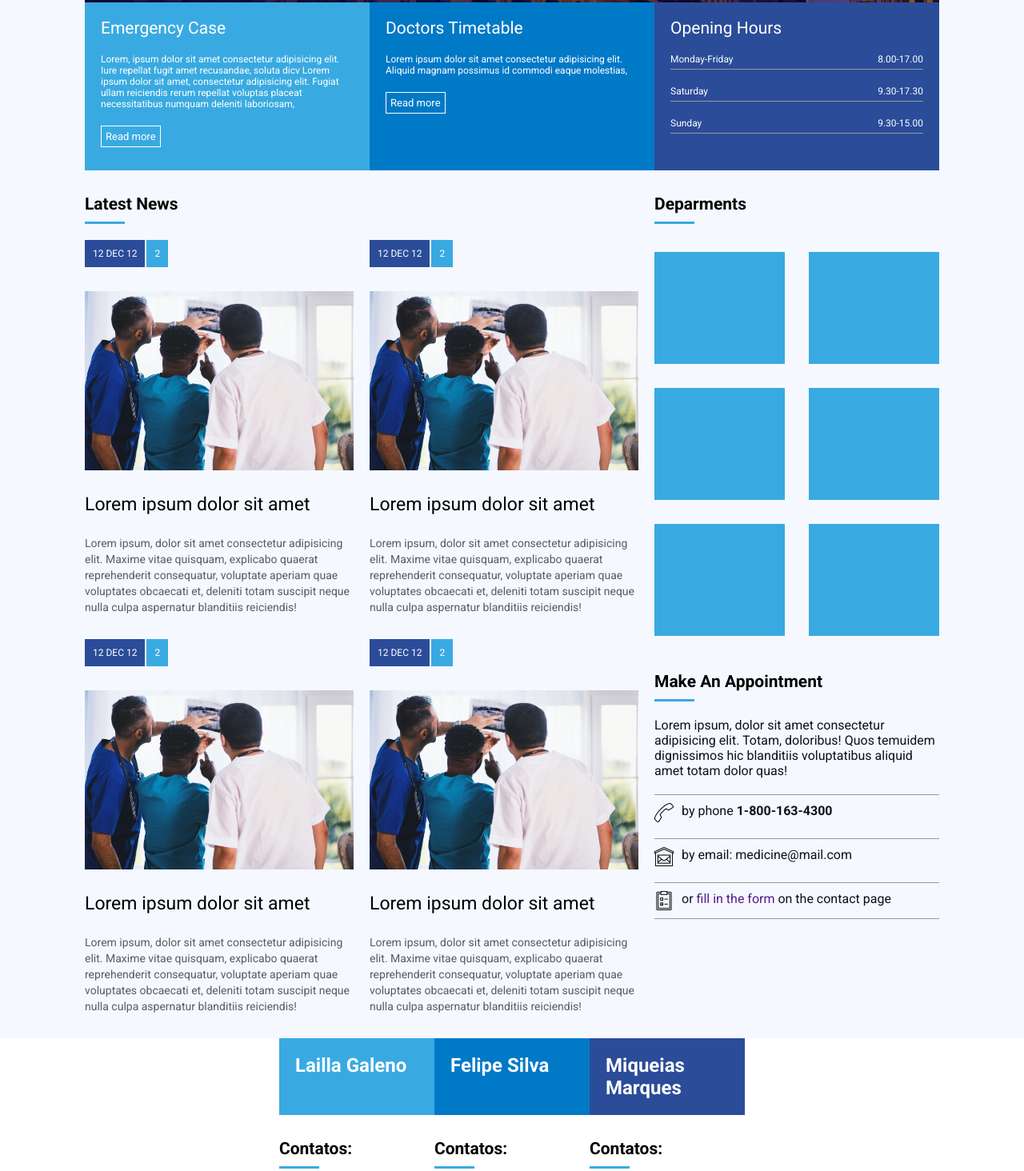
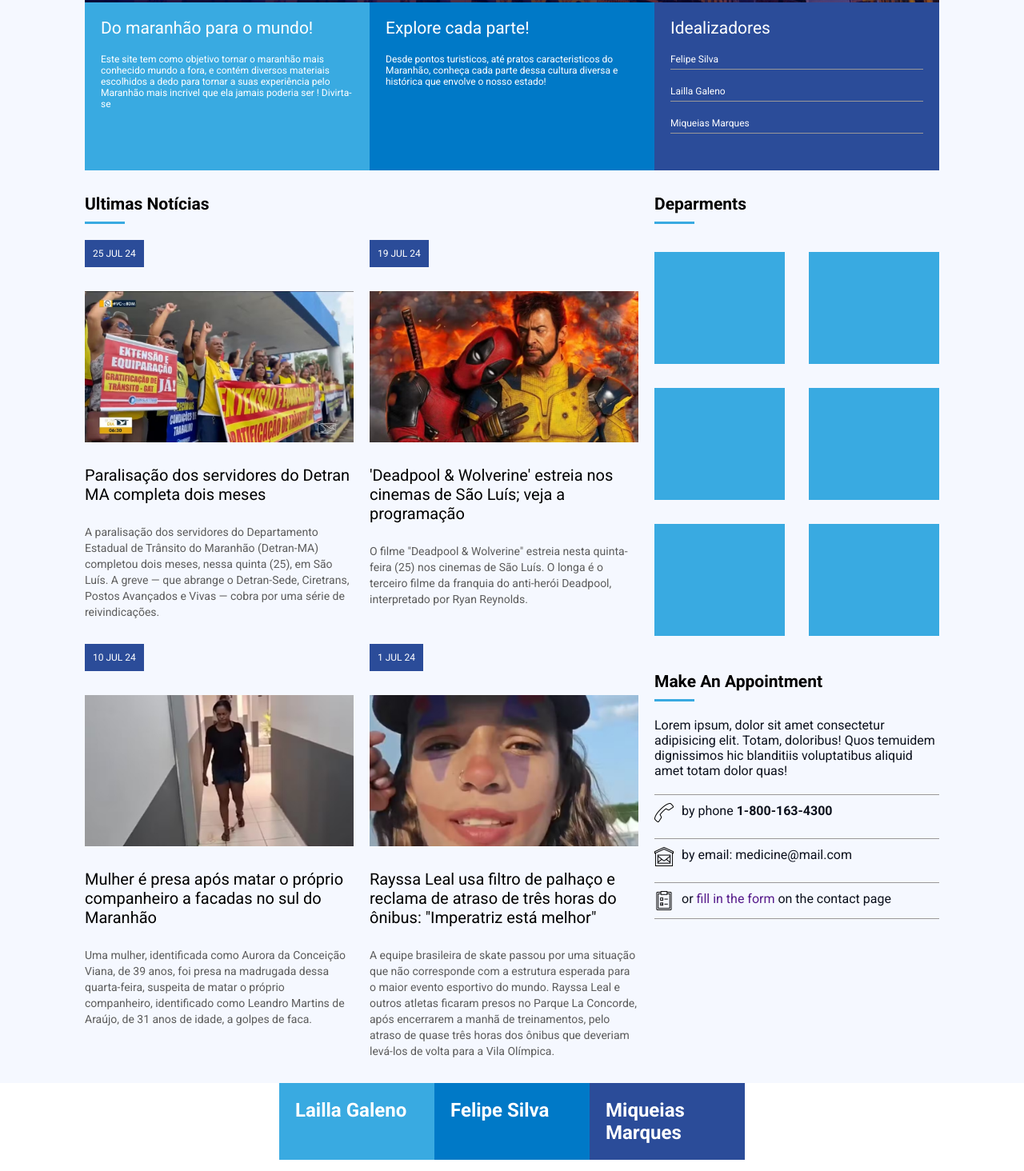
Before and after one commit to laillagaleno/desafio-5, a plain HTML site: page index.html in a window 1280 px wide. Shown: the part 537-2001 px from the top of the page at 80% size. Drawn offline with Linux system fonts and the light colour scheme.

Commit message:
mudando a pagina inicial

```diff
--- a/index.html
+++ b/index.html
@@ -6,7 +6,7 @@
     <meta http-equiv="X-UA-Compatible" content="IE=edge">
     <meta name="viewport" content="width=device-width, initial-scale=1.0">
     <link rel="stylesheet" href="https://cdnjs.cloudflare.com/ajax/libs/font-awesome/6.4.2/css/all.min.css" />
-    <title>CULTURA MARANHENCE</title>
+    <title>CULTURA MARANHENSE</title>
     <link rel="stylesheet" href="style.css">
     <link rel="stylesheet" href="global.css">
 </head>
@@ -26,12 +26,12 @@
                         <div class="mm_line"></div>
                     </div>
                     <ul>
-                        <li class="active"><a href="">Início</a></li>
-                        <li><a href="">Culinária</a></li>
-                        <li><a href="">Festas Populares</a></li>
-                        <li><a href="">Artesanato</a></li>
-                        <li><a href="">Pontos Turísticos</a></li>
-                        <li><a href="">Sobre nós</a></li>
+                        <li><a href="index.html">Início</a></li>
+                        <li><a href="Culinaria.html">Culinária</a></li>
+                        <li><a href="Festas Populares.html">Festas Populares</a></li>
+                        <li><a href="Artesanato.html">Artesanato</a></li>
+                        <li><a href="PontosTuristicos.html">Pontos Turísticos</a></li>
+                        <li><a href="SobreNós.html">Sobre nós</a></li>
                     </ul>
                 </nav>
             </div>
@@ -48,32 +48,28 @@
 
                 <div class="banner_options">
                     <div class="banner1">
-                        <div class="banner_title">Emergency Case</div>
-                        <div class="banner_desc">Lorem, ipsum dolor sit amet consectetur adipisicing elit. Iure repellat
-                            fugit amet recusandae, soluta dicv Lorem ipsum dolor sit amet, consectetur adipisicing elit.
-                            Fugiat ullam reiciendis rerum repellat voluptas placeat necessitatibus numquam deleniti
-                            laboriosam, </div>
-                        <a href="">Read more</a>
+                        <div class="banner_title">Do maranhão para o mundo!</div>
+                        <div class="banner_desc">Este site tem como objetivo tornar o maranhão mais conhecido mundo a
+                            fora, e contém diversos materiais escolhidos a dedo para tornar a suas experiência pelo
+                            Maranhão mais incrivel que ela jamais poderia ser ! Divirta-se</div>
+
                     </div>
                     <div class="banner2">
-                        <div class="banner_title">Doctors Timetable</div>
-                        <div class="banner_desc"> Lorem ipsum dolor sit amet consectetur adipisicing elit. Aliquid
-                            magnam possimus id commodi eaque molestias, </div>
-                        <a href="">Read more</a>
+                        <div class="banner_title">Explore cada parte!</div>
+                        <div class="banner_desc"> Desde pontos turisticos, até pratos caracteristicos do Maranhão,
+                            conheça cada parte dessa cultura diversa e histórica que envolve o nosso estado!</div>
+
                     </div>
                     <div class="banner3">
-                        <div class="banner_title">Opening Hours</div>
+                        <div class="banner_title">Idealizadores</div>
                         <div class="banner_desc">
-                            <div class="banner_table1">Monday-Friday</div>
-                            <div class="banner_table2">8.00-17.00</div>
+                            <div class="banner_table1">Felipe Silva</div>
                         </div>
                         <div class="banner_desc">
-                            <div class="banner_table1">Saturday</div>
-                            <div class="banner_table2">9.30-17.30</div>
+                            <div class="banner_table1">Lailla Galeno</div>
                         </div>
                         <div class="banner_desc">
-                            <div class="banner_table1">Sunday</div>
-                            <div class="banner_table2">9.30-15.00</div>
+                            <div class="banner_table1">Miqueias Marques</div>
                         </div>
                     </div>
                 </div>
@@ -86,71 +82,75 @@
                 <section>
                     <div class="widget">
                         <div class="widget_title">
-                            <div class="widget_title_text">Latest News</div>
+                            <div class="widget_title_text">Ultimas Notícias</div>
                             <div class="widget_title_bar"></div>
                         </div>
                         <div class="widget_body flex">
                             <article>
                                 <a href="">
                                     <div class="news_data">
-                                        <div class="news_posted_at">12 DEC 12</div>
-                                        <div class="news_comments">2</div>
+                                        <div class="news_posted_at">25 JUL 24</div>
+
                                     </div>
-                                    <div class="news_thumb"> <img src="./imagens/doutor.jpg" alt=""></div>
-                                    <div class="news_title">Lorem ipsum dolor sit amet</div>
+                                    <div class="news_thumb"> <img src="./imagens/g1ma-greve.jpg" alt=""></div>
+                                    <div class="news_title">Paralisação dos servidores do Detran MA completa dois meses
+                                    </div>
                                     <div class="news_resume">
-                                        Lorem ipsum, dolor sit amet consectetur adipisicing elit. Maxime vitae quisquam,
-                                        explicabo quaerat reprehenderit consequatur, voluptate aperiam quae voluptates
-                                        obcaecati et, deleniti totam suscipit neque nulla culpa aspernatur blanditiis
-                                        reiciendis!
+                                        A paralisação dos servidores do Departamento Estadual de Trânsito do Maranhão
+                                        (Detran-MA) completou dois meses, nessa quinta (25), em São Luís. A greve — que
+                                        abrange o Detran-Sede, Ciretrans, Postos Avançados e Vivas — cobra por uma série
+                                        de reivindicações.
+
                                     </div>
                                 </a>
                             </article>
                             <article>
                                 <a href="">
                                     <div class="news_data">
-                                        <div class="news_posted_at">12 DEC 12</div>
-                                        <div class="news_comments">2</div>
+                                        <div class="news_posted_at"> 19 JUL 24</div>
                                     </div>
-                                    <div class="news_thumb"> <img src="./imagens/doutor.jpg" alt=""></div>
-                                    <div class="news_title">Lorem ipsum dolor sit amet</div>
+                                    <div class="news_thumb"> <img src="./imagens/deadpool-and-wolverine-696x391.jpg"
+                                            alt=""></div>
+                                    <div class="news_title">'Deadpool & Wolverine' estreia nos cinemas de São Luís; veja
+                                        a programação</div>
                                     <div class="news_resume">
-                                        Lorem ipsum, dolor sit amet consectetur adipisicing elit. Maxime vitae quisquam,
-                                        explicabo quaerat reprehenderit consequatur, voluptate aperiam quae voluptates
-                                        obcaecati et, deleniti totam suscipit neque nulla culpa aspernatur blanditiis
-                                        reiciendis!
+                                        O filme "Deadpool & Wolverine" estreia nesta quinta-feira (25) nos cinemas de
+                                        São Luís. O longa é o terceiro filme da franquia do anti-herói Deadpool,
+                                        interpretado por Ryan Reynolds.
                                     </div>
                                 </a>
                             </article>
                             <article>
                                 <a href="">
                                     <div class="news_data">
-                                        <div class="news_posted_at">12 DEC 12</div>
-                                        <div class="news_comments">2</div>
+                                        <div class="news_posted_at">10 JUL 24</div>
                                     </div>
-                                    <div class="news_thumb"> <img src="./imagens/doutor.jpg" alt=""></div>
-                                    <div class="news_title">Lorem ipsum dolor sit amet</div>
+                                    <div class="news_thumb"> <img src="./imagens/mulher.jpg" alt=""></div>
+                                    <div class="news_title">Mulher é presa após matar o próprio companheiro a facadas no
+                                        sul do Maranhão</div>
                                     <div class="news_resume">
-                                        Lorem ipsum, dolor sit amet consectetur adipisicing elit. Maxime vitae quisquam,
-                                        explicabo quaerat reprehenderit consequatur, voluptate aperiam quae voluptates
-                                        obcaecati et, deleniti totam suscipit neque nulla culpa aspernatur blanditiis
-                                        reiciendis!
+                                        Uma mulher, identificada como Aurora da Conceição Viana, de 39 anos, foi presa
+                                        na madrugada dessa quarta-feira, suspeita de matar o próprio companheiro,
+                                        identificado como Leandro Martins de Araújo, de 31 anos de idade, a golpes de
+                                        faca.
+
                                     </div>
                                 </a>
                             </article>
                             <article>
                                 <a href="">
                                     <div class="news_data">
-                                        <div class="news_posted_at">12 DEC 12</div>
-                                        <div class="news_comments">2</div>
+                                        <div class="news_posted_at">1 JUL 24</div>
                                     </div>
-                                    <div class="news_thumb"> <img src="./imagens/doutor.jpg" alt=""></div>
-                                    <div class="news_title">Lorem ipsum dolor sit amet</div>
+                                    <div class="news_thumb"> <img src="./imagens/rayssa.jpg" alt=""></div>
+                                    <div class="news_title">Rayssa Leal usa filtro de palhaço e reclama de atraso de
+                                        três horas do ônibus: "Imperatriz está melhor"</div>
                                     <div class="news_resume">
-                                        Lorem ipsum, dolor sit amet consectetur adipisicing elit. Maxime vitae quisquam,
-                                        explicabo quaerat reprehenderit consequatur, voluptate aperiam quae voluptates
-                                        obcaecati et, deleniti totam suscipit neque nulla culpa aspernatur blanditiis
-                                        reiciendis!
+                                        A equipe brasileira de skate passou por uma situação que não corresponde com a
+                                        estrutura esperada para o maior evento esportivo do mundo. Rayssa Leal e outros
+                                        atletas ficaram presos no Parque La Concorde, após encerrarem a manhã de
+                                        treinamentos, pelo atraso de quase três horas dos ônibus que deveriam levá-los
+                                        de volta para a Vila Olímpica.
                                     </div>
                                 </a>
                             </article>
--- a/style.css
+++ b/style.css
@@ -54,9 +54,11 @@
 .item:nth-child(1) {
   --bg-color: linear-gradient(to bottom right, #f9ce34, #ee2a7b, #6228d7);
 }
+
 .item:nth-child(2) {
   --bg-color: #0077b5;
 }
+
 .item:nth-child(3) {
   --bg-color: #000;
 }
@@ -73,16 +75,14 @@
   font-size: 160px;
   font-weight: 900;
   font-family: Arial;
-  background: linear-gradient(
-    to right,
+  background: linear-gradient(to right,
       red 20%,
       red 26.5%,
       blue 26.5%,
       blue 50%,
       green 50%,
       green 75%,
-    yellow 70%
-  );
+      yellow 70%);
   -webkit-background-clip: text;
   -webkit-text-fill-color: transparent;
 }
@@ -118,6 +118,7 @@ header {
   width: 85px;
   color: var(--blue-700);
 }
+
 .logo span {
   background: linear-gradient(to right, red, blue, green, yellow 90%);
   -webkit-background-clip: text;
@@ -201,6 +202,7 @@ nav a:hover {
   padding: 0;
   max-width: 100%;
 }
+
 .banner_headline h2 {
   color: #fff;
   font-size: 22px;
@@ -215,6 +217,7 @@ nav a:hover {
   display: flex;
   height: 210px;
 }
+
 .banner1,
 .banner2,
 .banner3 {
@@ -238,6 +241,7 @@ nav a:hover {
 .banner_title {
   font-size: 21px;
 }
+
 .banner_desc {
   font-size: 12px;
   margin-top: 20px;
@@ -257,6 +261,7 @@ nav a:hover {
   display: flex;
   border-bottom: 1px solid #9a9898;
 }
+
 .banner_table1 {
   flex: 1;
   padding-bottom: 5px;
@@ -313,6 +318,7 @@ nav a:hover {
   margin-bottom: 15px;
   margin-right: 15px;
 }
+
 .widget_body .blue_box_aside2 {
   margin-top: 15px;
   margin-bottom: 15px;
@@ -325,13 +331,16 @@ nav a:hover {
   border-top: 1px solid #9a9898;
   padding-top: 10px;
 }
+
 #last {
   padding-bottom: 10px;
   border-bottom: 1px solid #9a9898;
 }
+
 .boxes p {
   margin-left: 10px;
 }
+
 .boxes p a {
   text-decoration: none;
 }
@@ -352,6 +361,7 @@ article {
 article a {
   text-decoration: none;
 }
+
 article .news_data {
   display: flex;
 }
@@ -383,7 +393,7 @@ article .news_thumb img {
 article .news_title {
   margin-top: 25px;
   margin-bottom: 25px;
-  font-size: 23px;
+  font-size: 20px;
   color: #000;
 }
 
@@ -547,6 +557,7 @@ footer .widget_title_text {
   #geral section {
     padding: 20px;
   }
+
   #geral aside {
     padding: 20px;
   }
```
Also changed, not shown: Artesanato.html (added, +41 -0 lines), Culinaria.html (added, +41 -0 lines), Festas Populares.html (added, +41 -0 lines), PontosTuristicos.html (added, +41 -0 lines), SobreNós.html (added, +41 -0 lines), script.js (+5 -4 lines), imagens/deadpool-and-wolverine-696x391.jpg (added), imagens/doutor.jpg (deleted), imagens/g1ma-greve.jpg (added), imagens/mulher.jpg (added), imagens/rayssa.jpg (added). Lines whose indentation alone changed are shown as unchanged.
